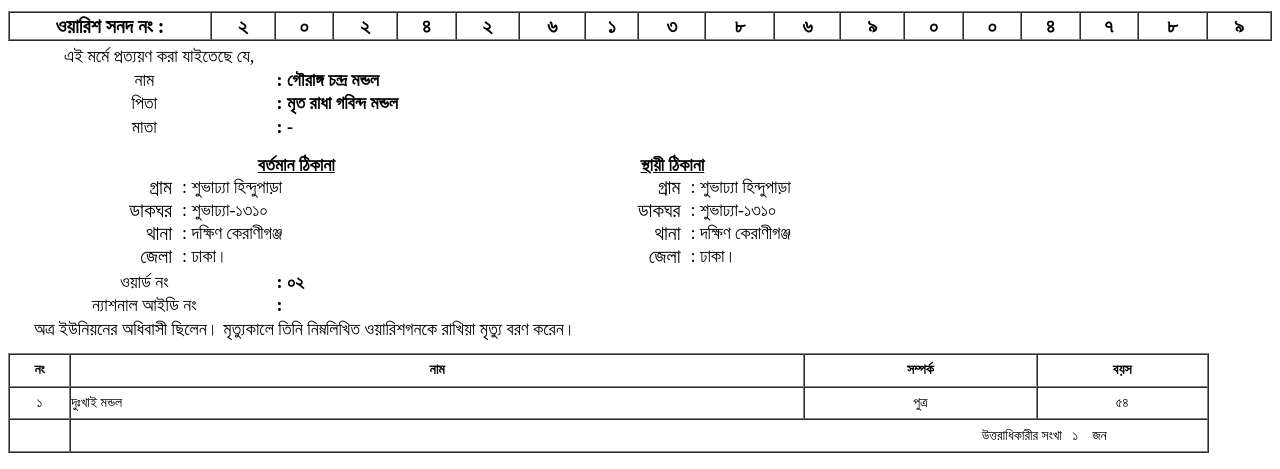
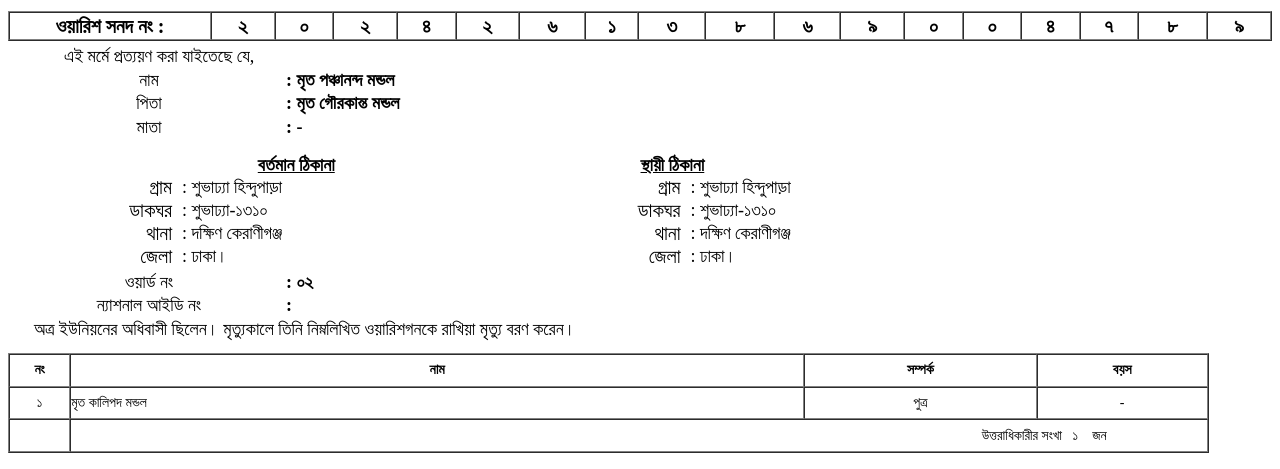
Before and after one commit to suvaddaup/index.php-online_track-warish_onosondan-tid-20242613869004789, a plain HTML site: page index.html in a window 1280 px wide. Shown: the part 179-648 px from the top of the page. Drawn offline with Linux system fonts and the light colour scheme.

Commit message:
Update index.html

```diff
--- a/index.html
+++ b/index.html
@@ -75,13 +75,13 @@
 				</tr>
 				<tr>
 					<td  style="font-size:18px; text-align:center; font-color:black; ">নাম   </td>
-					<td><font style="font-size:18px;  font-weight:bold;">: গৌরাঙ্গ চন্দ্র মন্ডল </font></td>
+					<td><font style="font-size:18px;  font-weight:bold;">: মৃত পঞ্চানন্দ মন্ডল </font></td>
 					<td></td>
 					<td></td>
 				</tr>
 				<tr>
 					<td  style="font-size:18px; text-align:center; ">পিতা </td>
-					<td><font style="font-size:18px;  font-weight:bold;">: মৃত রাধা গবিন্দ মন্ডল </font></td>
+					<td><font style="font-size:18px;  font-weight:bold;">: মৃত গৌরকান্ত মন্ডল </font></td>
 					<td></td>
 					<td></td>
 				</tr>
@@ -169,9 +169,9 @@
 			</tr>
 								<tr>
 						<td style="text-align:center;">১</td>
-						<td style=""> দুঃখাই মন্ডল </td>
+						<td style=""> মৃত কালিপদ মন্ডল</td>
 						<td style="text-align:center;">পুত্র</td>
-						<td style="text-align:center;" >৫৪</td>
+						<td style="text-align:center;" >-</td>
 					</tr>
 															<tr>
 					 <td></td>
@@ -188,4 +188,4 @@
 
 	</body>
 
-</html>
+																			 </html>
```
